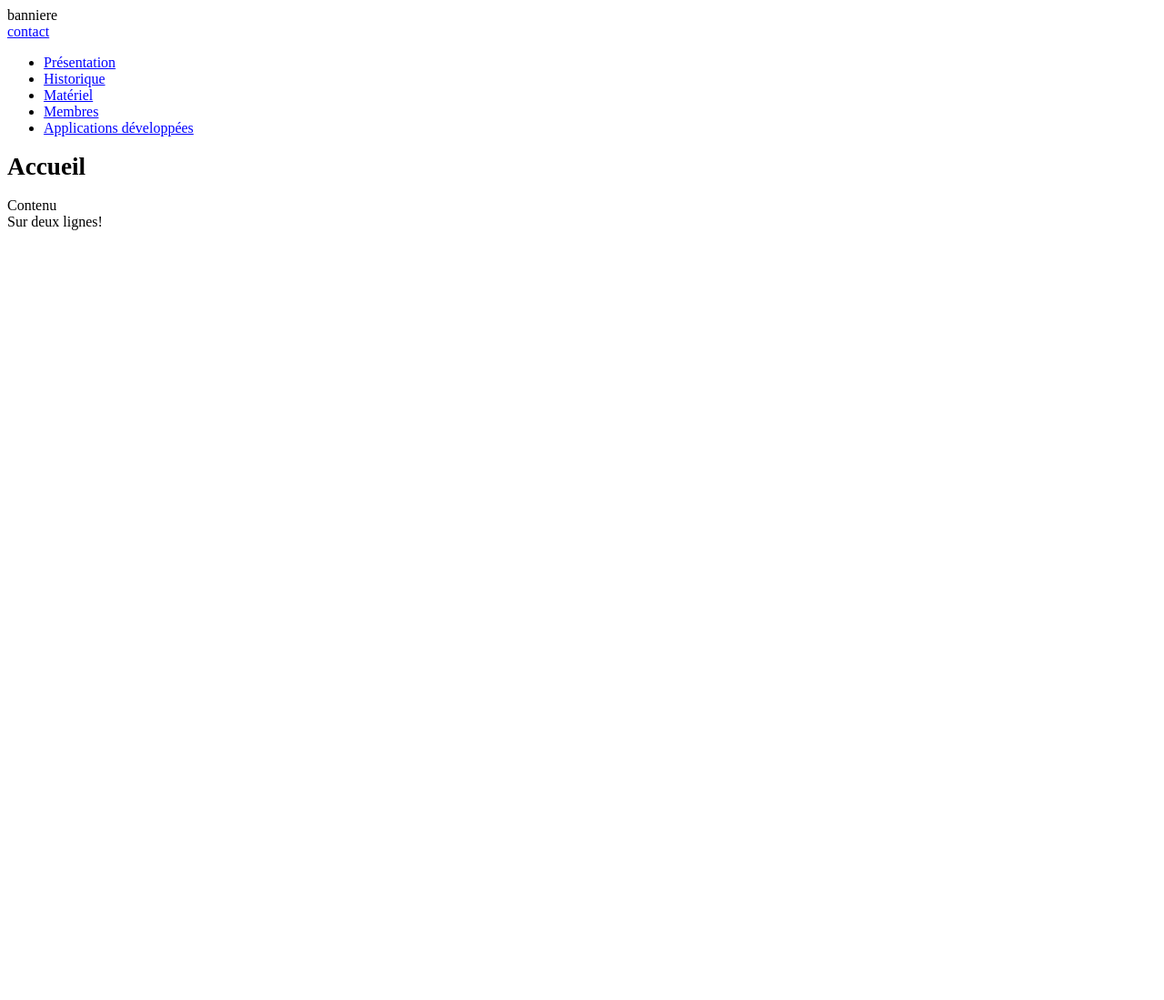
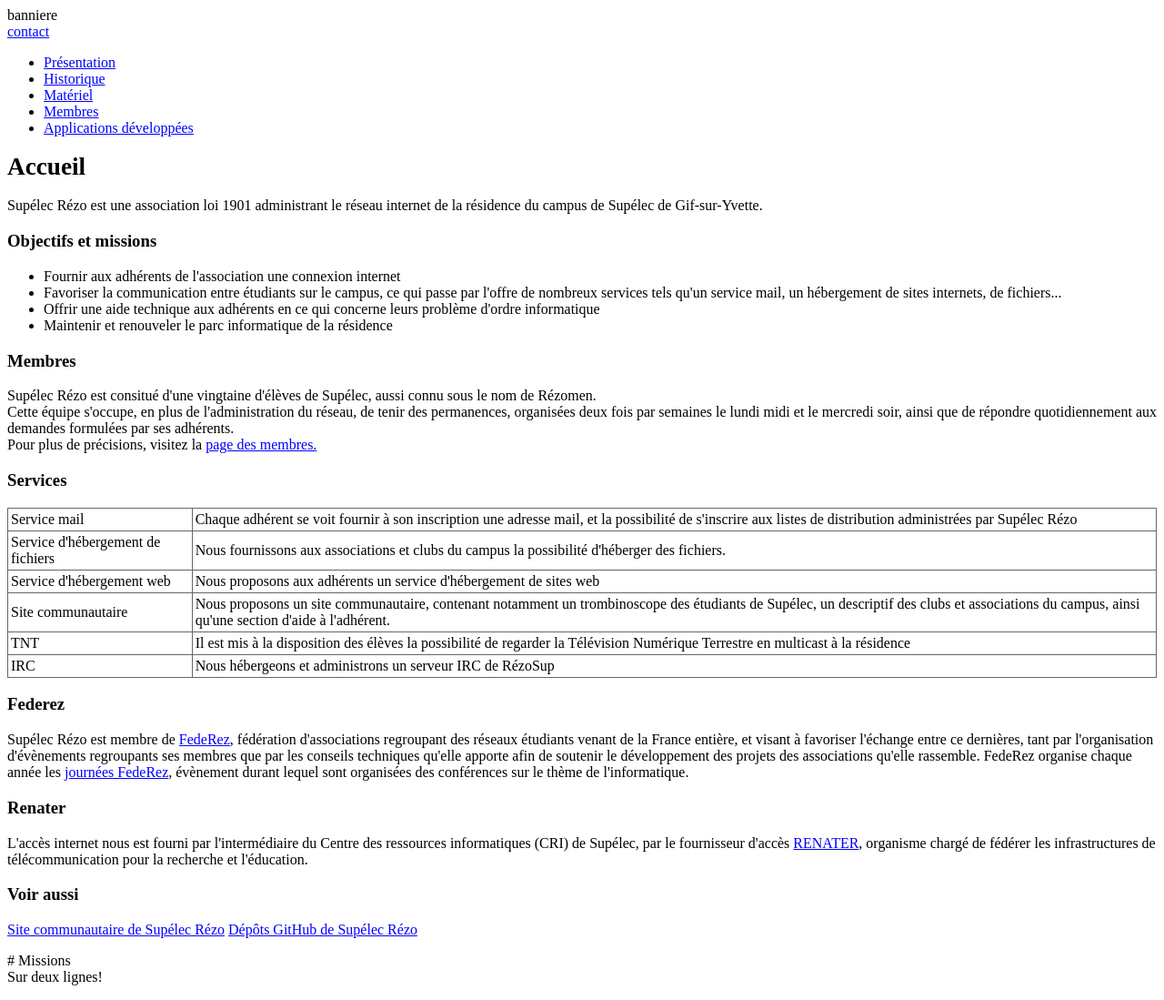
Before and after one commit to supelec-rezo/supelec-rezo.github.io, a PHP site: page / in a window 1280 px wide. Shown: the whole page at 91% size. Before the commit the page ends 253 px from the top, so only its background shows below. Run offline with PHP 8.4, Linux system fonts and the light colour scheme.

Commit message:
Début de contenu pour la page de présentation. Des petites choses à complèter ici et là.

```diff
--- a/accueil.php
+++ b/accueil.php
@@ -1,5 +1,72 @@
 <h1>Accueil</h1>
 <p>
-Contenu
+
+<p>
+  Supélec Rézo est une association loi 1901 administrant le réseau internet de la résidence du campus de Supélec de Gif-sur-Yvette.
+</p>
+
+<h3>Objectifs et missions</h3>
+<p>
+  <ul>
+    <li>Fournir aux adhérents de l'association une connexion internet</li>
+    <li>Favoriser la communication entre étudiants sur le campus, ce qui passe par l'offre de nombreux services tels qu'un service mail, un hébergement de sites internets, de fichiers...</li>
+    <li>Offrir une aide technique aux adhérents en ce qui concerne leurs problème d'ordre informatique</li>
+    <li>Maintenir et renouveler le parc informatique de la résidence</li>
+  </ul>
+</p>
+
+<h3>Membres</h3>
+<p>
+  Supélec Rézo est consitué d'une vingtaine d'élèves de Supélec, aussi connu sous le nom de Rézomen.<br />
+  Cette équipe s'occupe, en plus de l'administration du réseau, de tenir des permanences, organisées deux fois par semaines le lundi midi et le mercredi soir, ainsi que de répondre quotidiennement aux demandes formulées par ses adhérents. <br />
+  Pour plus de précisions, visitez la <a href="?p=3">page des membres.</a>
+</p>
+
+<h3>Services</h3>
+<p>
+  <table>
+    <tr>
+      <td>Service mail</td>
+      <td>Chaque adhérent se voit fournir à son inscription une adresse mail, et la possibilité de s'inscrire aux listes de distribution administrées par Supélec Rézo</td>
+    </tr>
+      <td>Service d'hébergement de fichiers</td>
+      <td>Nous fournissons aux associations et clubs du campus la possibilité d'héberger des fichiers.</td>
+    </tr>
+    <tr>
+      <td>Service d'hébergement web</td>
+      <td>Nous proposons aux adhérents un service d'hébergement de sites web</td>
+    </tr>
+    <tr>
+      <td>Site communautaire</td>
+      <td>Nous proposons un site communautaire, contenant notamment un trombinoscope des étudiants de Supélec, un descriptif des clubs et associations du campus, ainsi qu'une section d'aide à l'adhérent.</td>
+    </tr>
+    <tr>
+      <td>TNT</td>
+      <td>Il est mis à la disposition des élèves la possibilité de regarder la Télévision Numérique Terrestre en multicast à la résidence</td>
+    </tr>
+    <tr>
+      <td>IRC</td>
+      <td>Nous hébergeons et administrons un serveur IRC de RézoSup</td>
+    </tr>
+  </table>
+
+<h3>Federez</h3>
+<p>
+  Supélec Rézo est membre de <a href="www.federez.net">FedeRez</a>, fédération d'associations regroupant des réseaux étudiants venant de la France entière, et visant à favoriser l'échange entre ce dernières, tant par l'organisation d'évènements regroupants ses membres que par les conseils techniques qu'elle apporte afin de soutenir le développement des projets des associations qu'elle rassemble. FedeRez organise chaque année les <a href="www.federez.net/journees/">journées FedeRez</a>, évènement durant lequel sont organisées des conférences sur le thème de l'informatique.
+</p>
+
+<h3>Renater</h3>
+<p>
+  L'accès internet nous est fourni par l'intermédiaire du Centre des ressources informatiques (CRI) de Supélec, par le fournisseur d'accès <a href="www.renater.fr">RENATER</a>, organisme chargé de fédérer les infrastructures de télécommunication pour la recherche et l'éducation.
+</p>
+
+<h3>Voir aussi</h3>
+<p>
+  <a href = "www.larez.fr">Site communautaire de Supélec Rézo</a>
+  <a href = "https://github.com/supelec-rezo/">Dépôts GitHub de Supélec Rézo</a>
+</p>
+
+# Missions
+
 <br />Sur deux lignes!
 </p>
```
